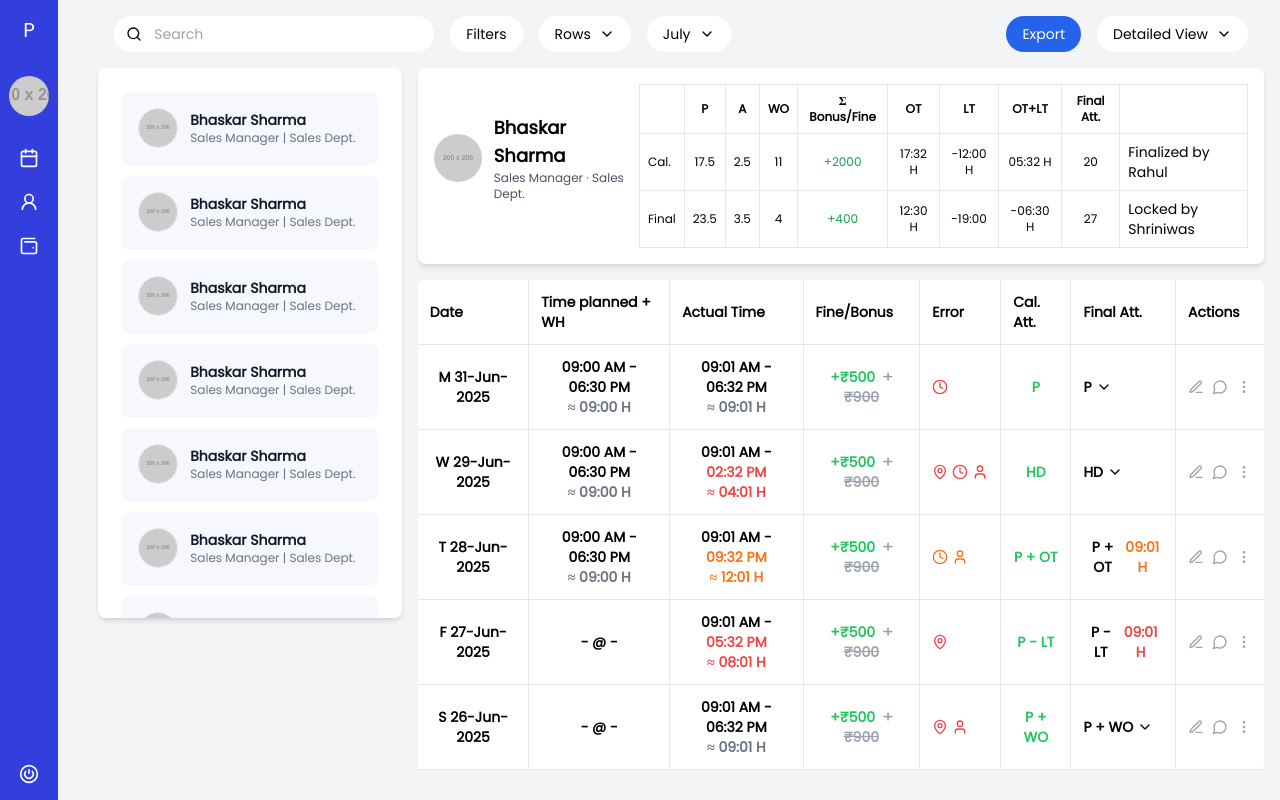
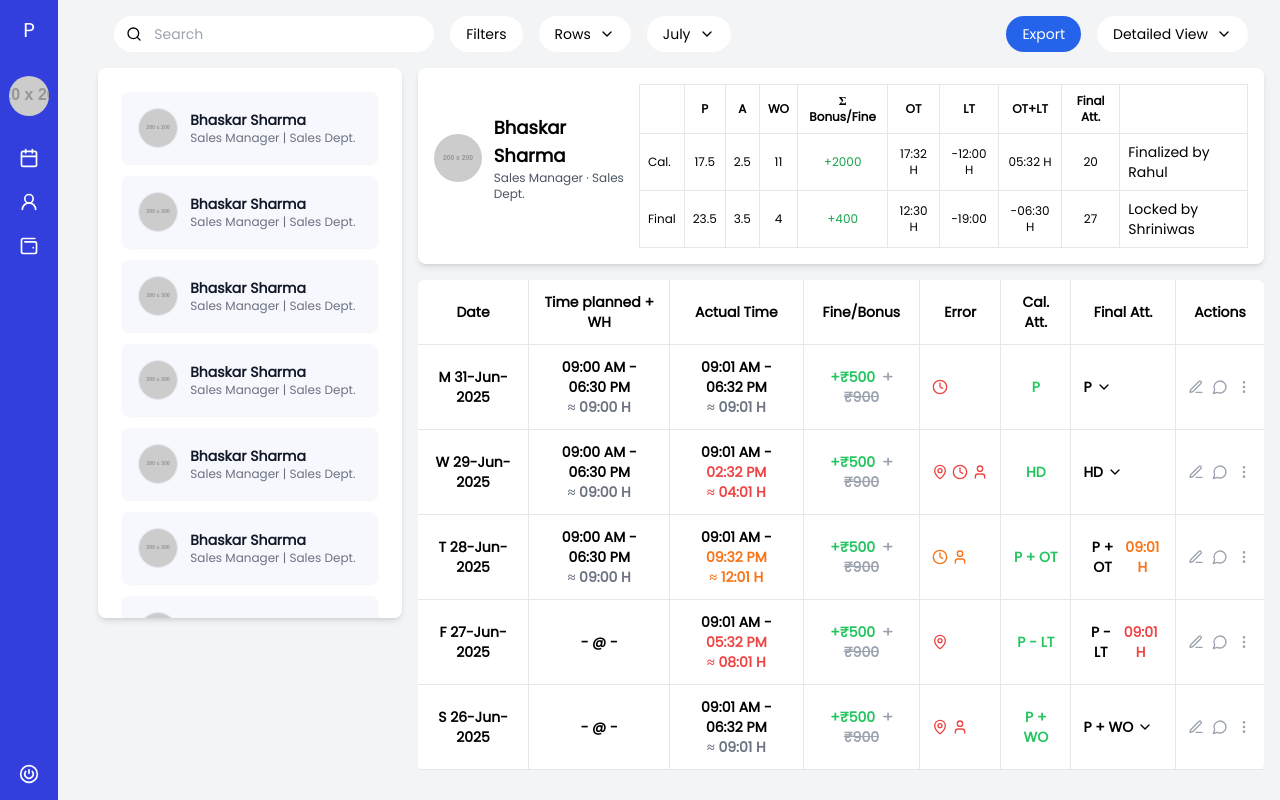
Before and after one commit to Farooq7234/dashboard-praavi, a Next.js app: page / in a window 1280 px wide. Built offline with nearby package versions, Linux system fonts and the light colour scheme.

Commit message:
update AttendanceTable to center-align table headers

```diff
--- a/components/AttendanceTable.jsx
+++ b/components/AttendanceTable.jsx
@@ -12,27 +12,27 @@ import {
 const AttendanceTable = () => {
   return (
     <div className="overflow-x-auto">
-      <table className="w-full border-collapse text-sm bg-white rounded-md font-bold ">
+      <table className="w-full border-collapse text-sm bg-white rounded-md font-bold text-center">
         <thead>
           <tr className="border-b border-gray-200  ">
-            <th className="p-3 text-left border-r border-gray-200 ">Date</th>
-            <th className="p-3 text-left border-r border-gray-200 ">
+            <th className="p-3 text-center border-r border-gray-200 ">Date</th>
+            <th className="p-3 text-center border-r border-gray-200 ">
               Time planned + WH
             </th>
-            <th className="p-3 text-left border-r border-gray-200 ">
+            <th className="p-3 text-center border-r border-gray-200 ">
               Actual Time
             </th>
-            <th className="p-3 text-left border-r border-gray-200 ">
+            <th className="p-3 text-center border-r border-gray-200 ">
               Fine/Bonus
             </th>
-            <th className="p-3 text-left border-r border-gray-200 ">Error</th>
-            <th className="p-3 text-left border-r border-gray-200 ">
+            <th className="p-3 text-center border-r border-gray-200 ">Error</th>
+            <th className="p-3 text-center border-r border-gray-200 ">
               Cal. Att.
             </th>
-            <th className="p-3 text-left border-r border-gray-200 ">
+            <th className="p-3 text-center border-r border-gray-200 ">
               Final Att.
             </th>
-            <th className="p-3 text-left ">Actions</th>
+            <th className="p-3 text-center ">Actions</th>
           </tr>
         </thead>
         <tbody>
```
